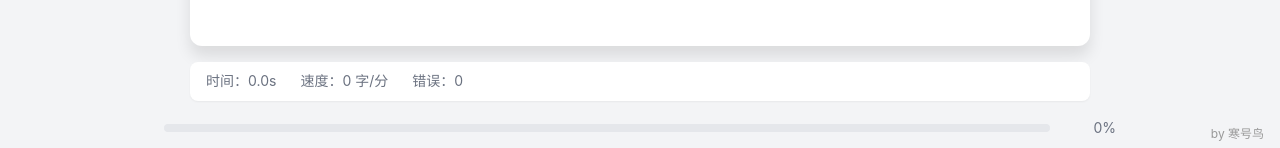
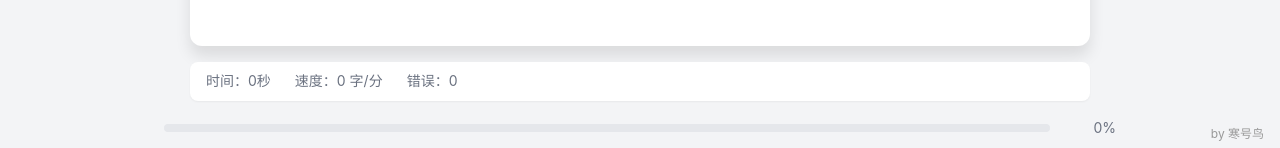
Before and after one commit to YIJUAN7/chinese-novel-typing, a Vue app: page / in a window 1280 px wide. Shown: the part 649-797 px from the top of the page. Built offline with nearby package versions, Linux system fonts and the light colour scheme.

Commit message:
优化时间显示格式
修改内容:
- 时间显示从纯秒数改为可读格式
- 小于 1 分钟：显示 X 秒
- 1 分钟至 1 小时：显示 Y 分 Z 秒
- 超过 1 小时：显示 X 小时 Y 分 Z 秒

```diff
--- a/src/components/TypingEditor.vue
+++ b/src/components/TypingEditor.vue
@@ -92,6 +92,27 @@ const wpm = computed(() => {
   if (elapsedTime.value === 0) return 0
   const minutes = elapsedTime.value / 60
   return Math.round(cursorPosition.value / minutes) || 0
+})
+
+// 格式化时间显示
+const formattedTime = computed(() => {
+  const totalSeconds = Math.floor(elapsedTime.value)
+
+  if (totalSeconds >= 3600) {
+    // 超过 1 小时：显示 X 小时 Y 分 Z 秒
+    const hours = Math.floor(totalSeconds / 3600)
+    const minutes = Math.floor((totalSeconds % 3600) / 60)
+    const seconds = totalSeconds % 60
+    return `${hours}小时${minutes}分${seconds}秒`
+  } else if (totalSeconds >= 60) {
+    // 超过 1 分钟：显示 Y 分 Z 秒
+    const minutes = Math.floor(totalSeconds / 60)
+    const seconds = totalSeconds % 60
+    return `${minutes}分${seconds}秒`
+  } else {
+    // 小于 1 分钟：显示 X 秒
+    return `${totalSeconds}秒`
+  }
 })
 
 // 包装 resetStats 来停止定时器
@@ -564,7 +585,7 @@ defineExpose({
     </div>
 
     <div class="editor-stats">
-      <span class="stat-item">时间：{{ elapsedTime.toFixed(1) }}s</span>
+      <span class="stat-item">时间：{{ formattedTime }}</span>
       <span class="stat-item">速度：{{ wpm }} 字/分</span>
       <span class="stat-item">错误：{{ state.totalErrors.value }}</span>
       <span v-if="hasError" class="stat-item error">{{ errorMsg }}</span>
```
Also changed, not shown: 1 other file (tests, documents, lock files or other folders).
